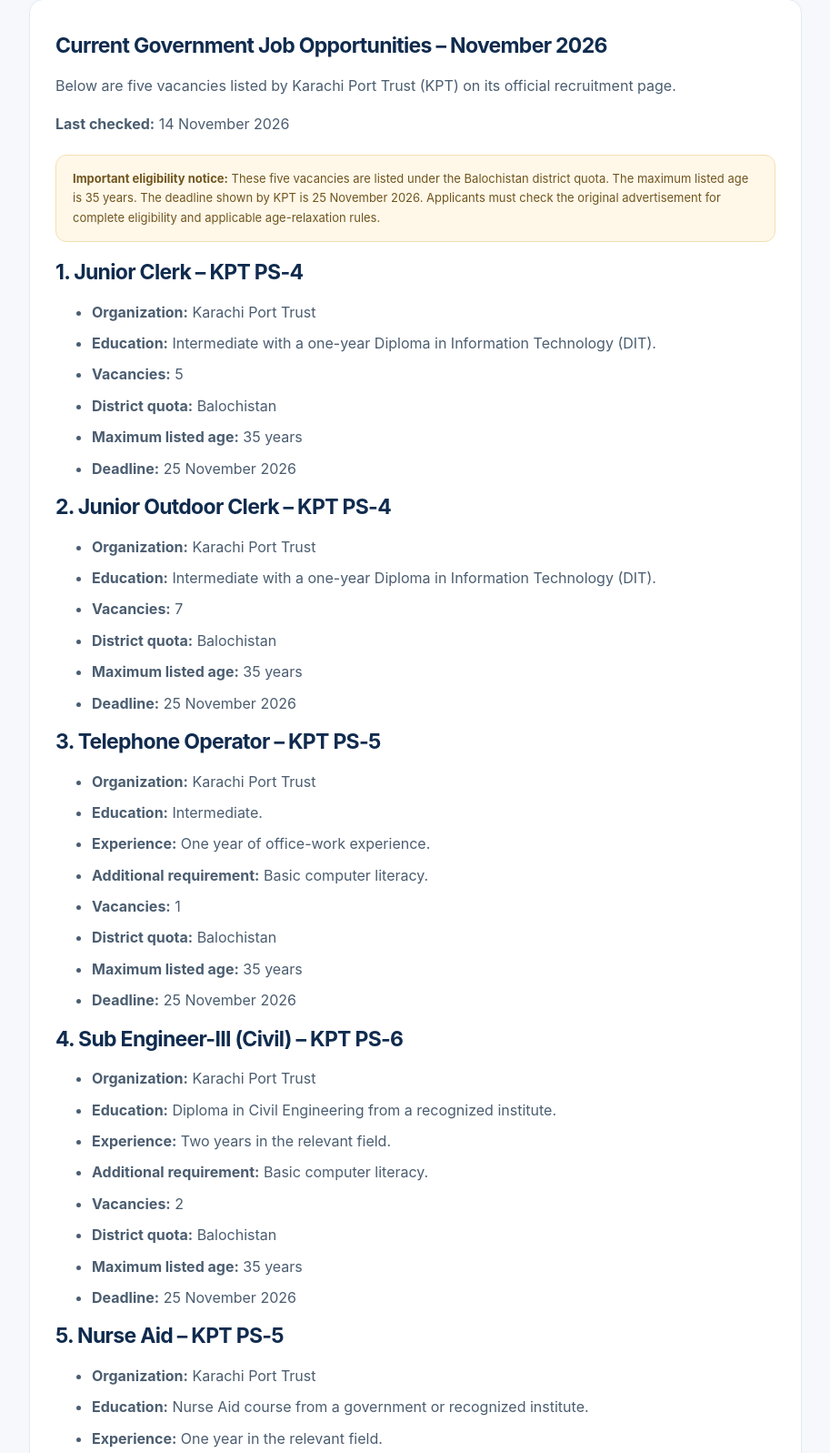
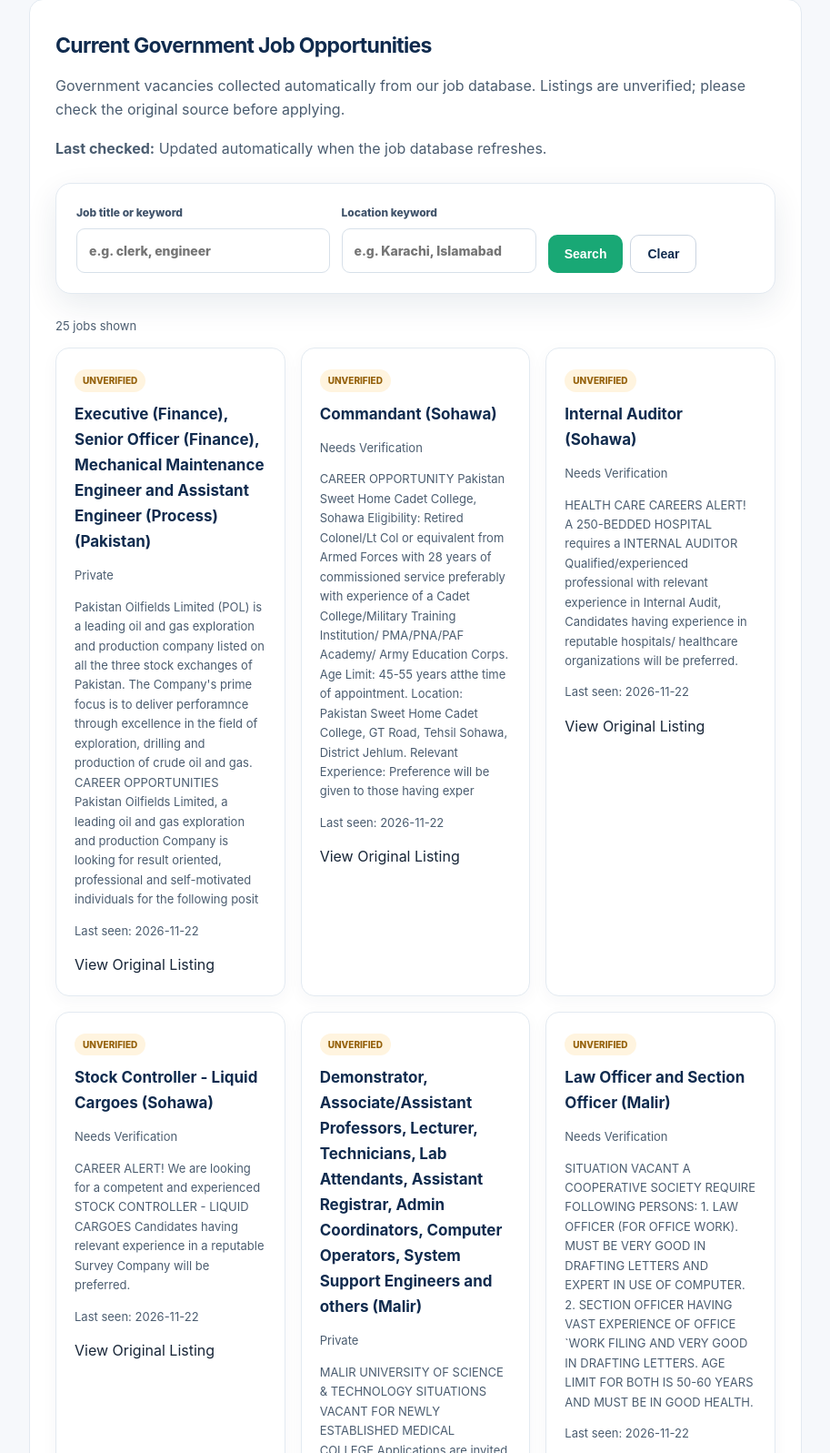
Before and after one commit to hamidkhuharo47-source/Pakistan-jobs-CV-help, a plain HTML site: page pages/government-jobs.html in a window 1280 px wide. Shown: the part 332-1929 px from the top of the page at 91% size, without its empty margins (183-1096 px from the left). Drawn offline with Linux system fonts and the light colour scheme.

Commit message:
Replace manual government jobs with automated listings container

```diff
--- a/pages/government-jobs.html
+++ b/pages/government-jobs.html
@@ -39,88 +39,35 @@
 
 <main class="wrap" style="padding:35px 0">
 <article class="content">
+ <h2>Current Government Job Opportunities</h2>
 
-<h2>Current Government Job Opportunities – November 2026</h2>
+<p>Government vacancies collected automatically from our job database. Listings are unverified; please check the original source before applying.</p>
 
-<p>Below are five vacancies listed by Karachi Port Trust (KPT) on its official recruitment page.</p>
-<p><b>Last checked:</b> 14 November 2026</p>
+<p><b>Last checked:</b> Updated automatically when the job database refreshes.</p>
 
-<div class="notice">
-<b>Important eligibility notice:</b>
-These five vacancies are listed under the Balochistan district quota. The maximum listed age is 35 years. The deadline shown by KPT is 25 November 2026. Applicants must check the original advertisement for complete eligibility and applicable age-relaxation rules.
-</div>
+<form class="search-panel" id="job-filter-form">
+  <div class="search-grid">
+    <label>Job title or keyword
+      <input id="filter-title" type="search" placeholder="e.g. clerk, engineer">
+    </label>
 
-<h2>1. Junior Clerk – KPT PS-4</h2>
-<ul>
-<li><b>Organization:</b> Karachi Port Trust</li>
-<li><b>Education:</b> Intermediate with a one-year Diploma in Information Technology (DIT).</li>
-<li><b>Vacancies:</b> 5</li>
-<li><b>District quota:</b> Balochistan</li>
-<li><b>Maximum listed age:</b> 35 years</li>
-<li><b>Deadline:</b> 25 November 2026</li>
-</ul>
+    <label>Location keyword
+      <input id="filter-location" type="search" placeholder="e.g. Karachi, Islamabad">
+    </label>
 
-<h2>2. Junior Outdoor Clerk – KPT PS-4</h2>
-<ul>
-<li><b>Organization:</b> Karachi Port Trust</li>
-<li><b>Education:</b> Intermediate with a one-year Diploma in Information Technology (DIT).</li>
-<li><b>Vacancies:</b> 7</li>
-<li><b>District quota:</b> Balochistan</li>
-<li><b>Maximum listed age:</b> 35 years</li>
-<li><b>Deadline:</b> 25 November 2026</li>
-</ul>
+    <input id="filter-category" type="hidden" value="Government">
 
-<h2>3. Telephone Operator – KPT PS-5</h2>
-<ul>
-<li><b>Organization:</b> Karachi Port Trust</li>
-<li><b>Education:</b> Intermediate.</li>
-<li><b>Experience:</b> One year of office-work experience.</li>
-<li><b>Additional requirement:</b> Basic computer literacy.</li>
-<li><b>Vacancies:</b> 1</li>
-<li><b>District quota:</b> Balochistan</li>
-<li><b>Maximum listed age:</b> 35 years</li>
-<li><b>Deadline:</b> 25 November 2026</li>
-</ul>
+    <div class="search-actions">
+      <button class="btn btn-primary" type="submit">Search</button>
+      <button class="btn btn-outline" type="reset">Clear</button>
+    </div>
+  </div>
+</form>
 
-<h2>4. Sub Engineer-III (Civil) – KPT PS-6</h2>
-<ul>
-<li><b>Organization:</b> Karachi Port Trust</li>
-<li><b>Education:</b> Diploma in Civil Engineering from a recognized institute.</li>
-<li><b>Experience:</b> Two years in the relevant field.</li>
-<li><b>Additional requirement:</b> Basic computer literacy.</li>
-<li><b>Vacancies:</b> 2</li>
-<li><b>District quota:</b> Balochistan</li>
-<li><b>Maximum listed age:</b> 35 years</li>
-<li><b>Deadline:</b> 25 November 2026</li>
-</ul>
+<p class="result-count" id="result-count" aria-live="polite"></p>
 
-<h2>5. Nurse Aid – KPT PS-5</h2>
-<ul>
-<li><b>Organization:</b> Karachi Port Trust</li>
-<li><b>Education:</b> Nurse Aid course from a government or recognized institute.</li>
-<li><b>Experience:</b> One year in the relevant field.</li>
-<li><b>Additional requirement:</b> Basic computer literacy.</li>
-<li><b>Vacancies:</b> 1</li>
-<li><b>District quota:</b> Balochistan</li>
-<li><b>Maximum listed age:</b> 35 years</li>
-<li><b>Deadline:</b> 25 November 2026</li>
-</ul>
+<div class="job-grid" id="job-results"></div>
 
-
-<h2>How to Apply</h2>
-<ol>
-<li>Visit the official National Jobs Portal (NJP).</li>
-<li>Find the Karachi Port Trust recruitment advertisement for the Balochistan quota.</li>
-<li>Apply through the dedicated recruitment link before 25 November 2026.</li>
-<li>Read the original KPT advertisement carefully and follow all application instructions.</li>
-<li>At the interview, bring all relevant original documents, CNIC, four recent passport-size photographs and one set of attested photocopies of all documents.</li>
-<li>Eligible applicants must attend the walk-in interview at the designated district location in Balochistan. Interview dates will be announced later by KPT.</li>
-</ol>
-
-<p><b>Application deadline:</b> 25 November 2026.</p>
-
-<p><b>Apply through the official National Jobs Portal:</b><br>
-<a href="https://www.njp.gov.pk/" target="_blank" rel="noopener noreferrer">Visit National Jobs Portal</a></p>
 
 
 <div class="notice">
```
